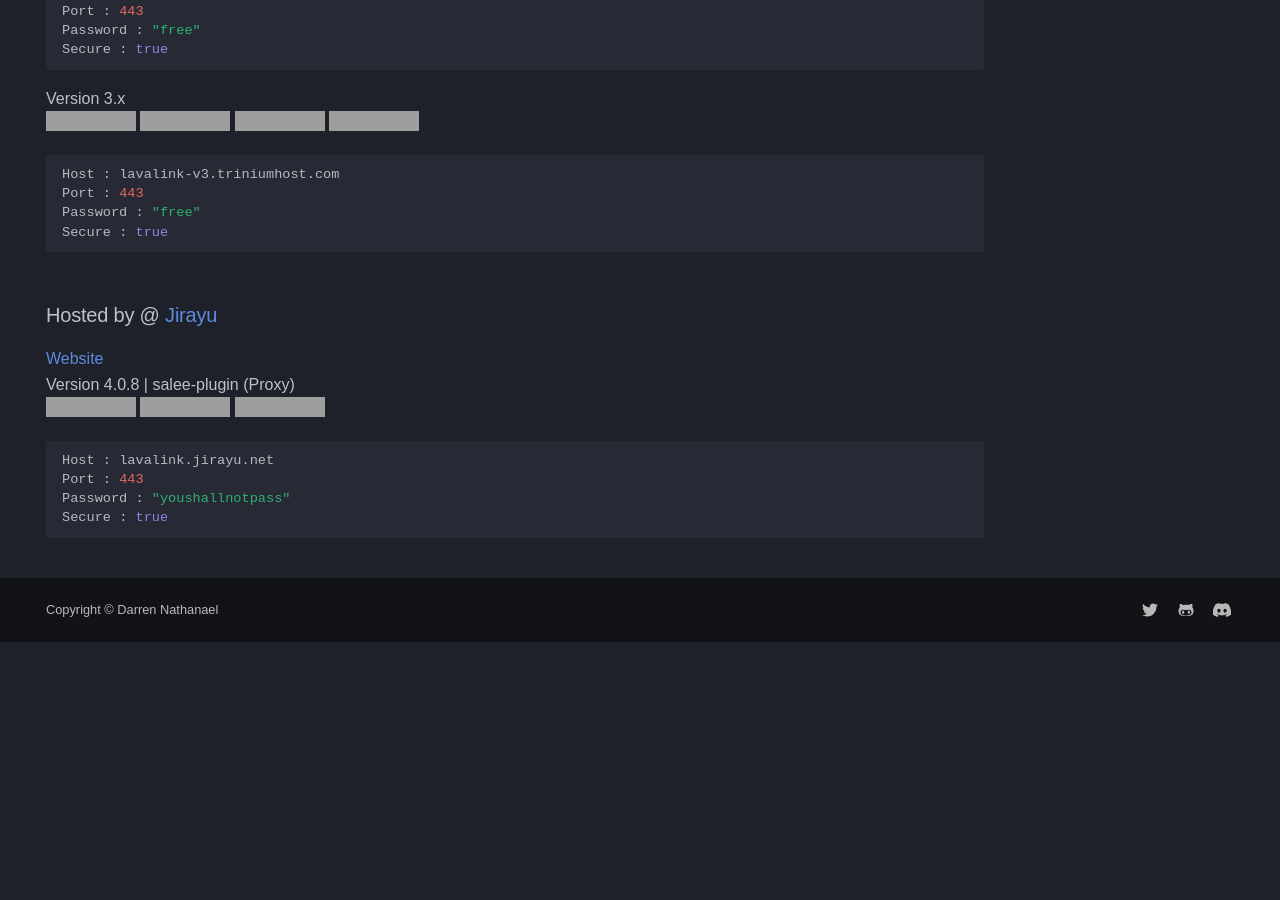
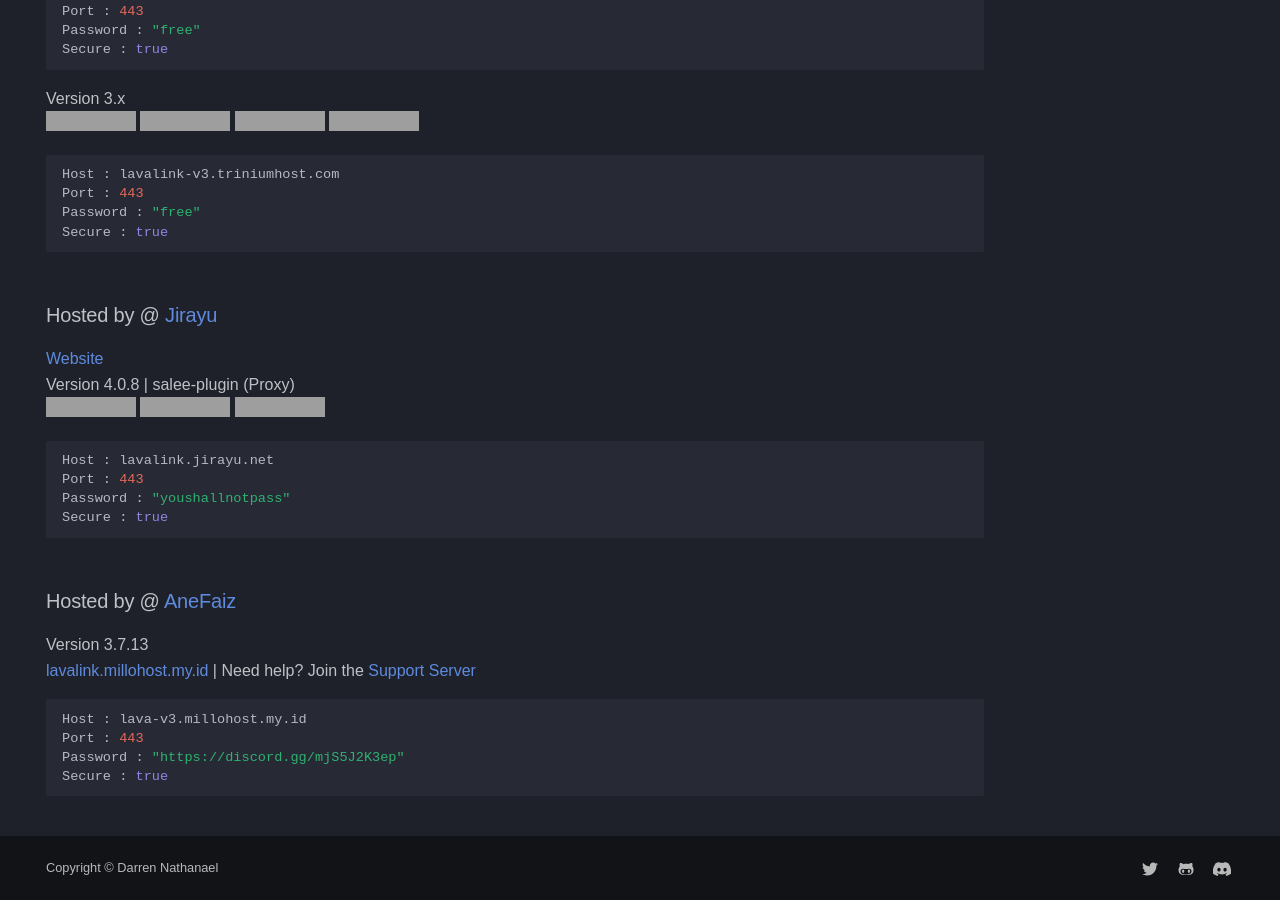
Before and after one commit to DarrenOfficial/lavalink-list, an MkDocs documentation site: the page built from docs/SSL/Lavalink-SSL.md, in a window 1280 px wide and 900 px high, scrolled down 1705 px, cut to the strip 0-900 px from the top of the window. Built offline with MkDocs 1.6.1 and Material for MkDocs 9.7.7, drawn with Linux system fonts in a browser that asks for light colours; some web fonts are replaced; comment, search, counter and statistics services are not loaded; a style sheet for code colours, icons or effects is not loaded; before the commit the page ends 2347 px from its top, so only the background shows below that; grey boxes are pictures that could not be loaded.

Commit message:
Update Lavalink-SSL.md with hosting details (#753)
Added hosted information and support links for Lavalink.

````diff
--- a/docs/SSL/Lavalink-SSL.md
+++ b/docs/SSL/Lavalink-SSL.md
@@ -103,3 +103,13 @@ Port : 443
 Password : "youshallnotpass"
 Secure : true
 ```
+
+### Hosted by @ [AneFaiz](https://discord.com/users/762337438869225533)
+Version 3.7.13 <br />
+[lavalink.millohost.my.id](https://lavalink.millohost.my.id) | Need help? Join the [Support Server](https://discord.gg/mjS5J2K3ep)
+```bash
+Host : lava-v3.millohost.my.id
+Port : 443
+Password : "https://discord.gg/mjS5J2K3ep"
+Secure : true
+```
````
